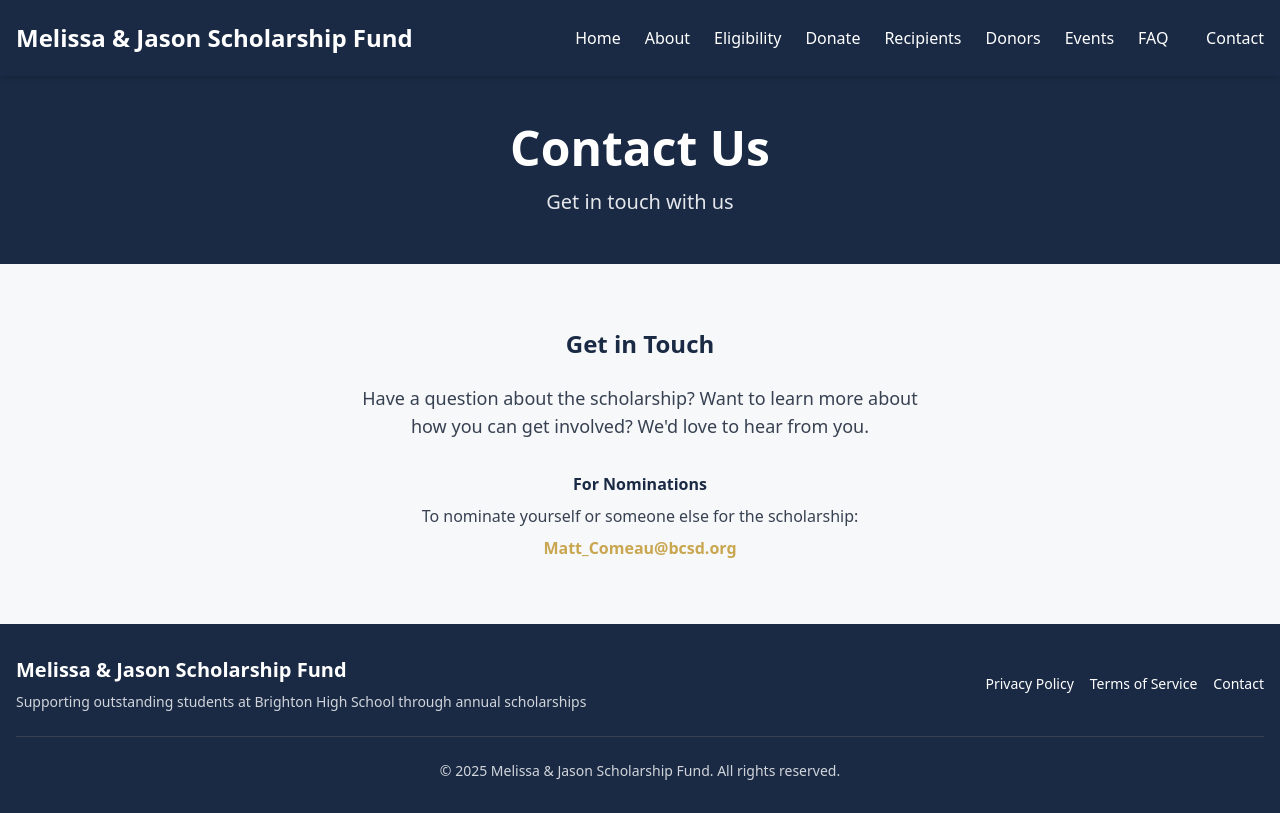
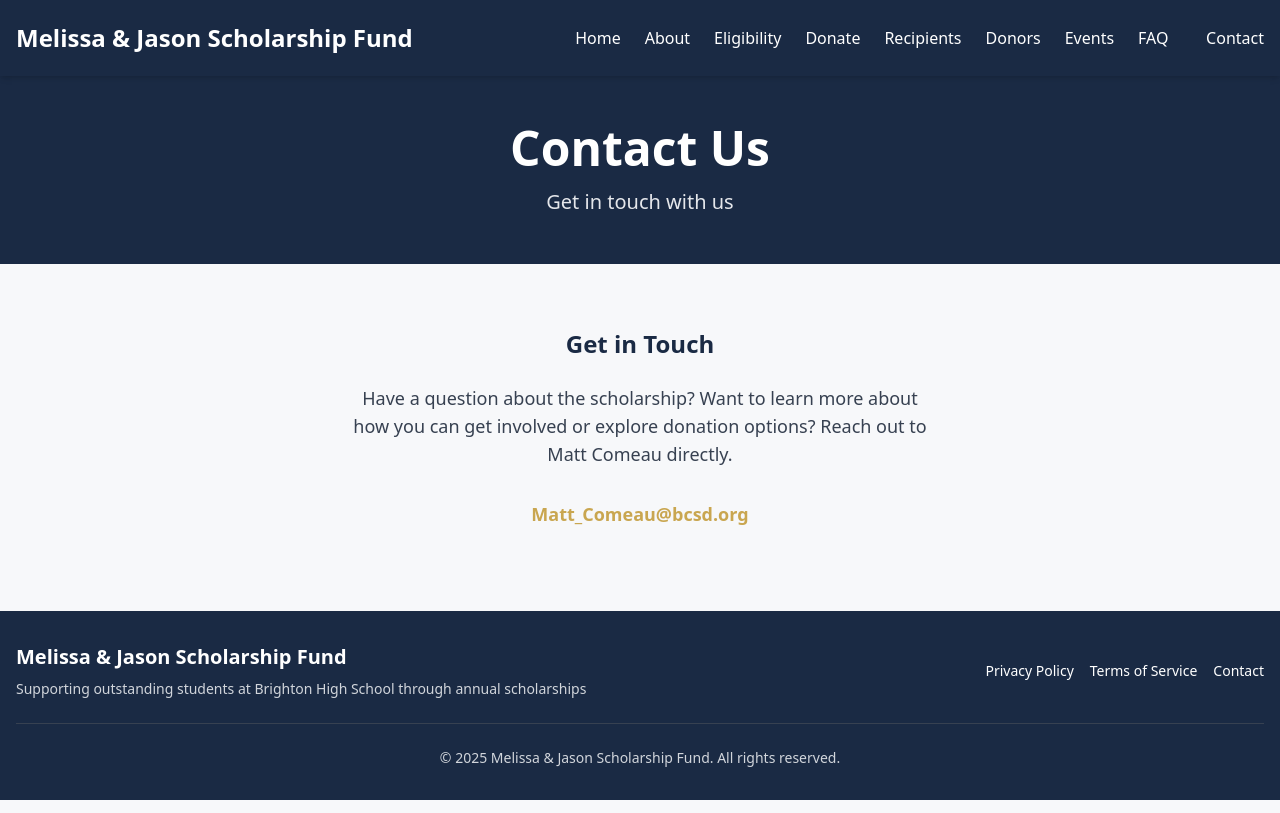
Before and after one commit to laugostini20-byte/melissa-jason-scholarship, a React (Vite) app: page /contact in a window 1280 px wide. Built offline with nearby package versions, Linux system fonts and the light colour scheme.

Commit message:
Simplify Contact page: remove nominations heading, mention donation options

```diff
--- a/src/pages/Contact.tsx
+++ b/src/pages/Contact.tsx
@@ -13,17 +13,11 @@ const Contact = () => {
           <h2 className="text-xl sm:text-2xl font-bold mb-4 sm:mb-6 text-navy">Get in Touch</h2>
           <p className="text-base sm:text-lg text-gray-700 mb-6 sm:mb-8">
             Have a question about the scholarship? Want to learn more about how you can
-            get involved? We'd love to hear from you.
+            get involved or explore donation options? Reach out to Matt Comeau directly.
           </p>
-          <div>
-            <h3 className="text-sm sm:text-base font-semibold text-navy mb-2">For Nominations</h3>
-            <p className="text-sm sm:text-base text-gray-700 mb-2">
-              To nominate yourself or someone else for the scholarship:
-            </p>
-            <a href="mailto:Matt_Comeau@bcsd.org" className="text-sm sm:text-base text-gold hover:text-gold/80 font-semibold">
-              Matt_Comeau@bcsd.org
-            </a>
-          </div>
+          <a href="mailto:Matt_Comeau@bcsd.org" className="text-base sm:text-lg text-gold hover:text-gold/80 font-semibold">
+            Matt_Comeau@bcsd.org
+          </a>
         </div>
       </div>
     </div>
```
